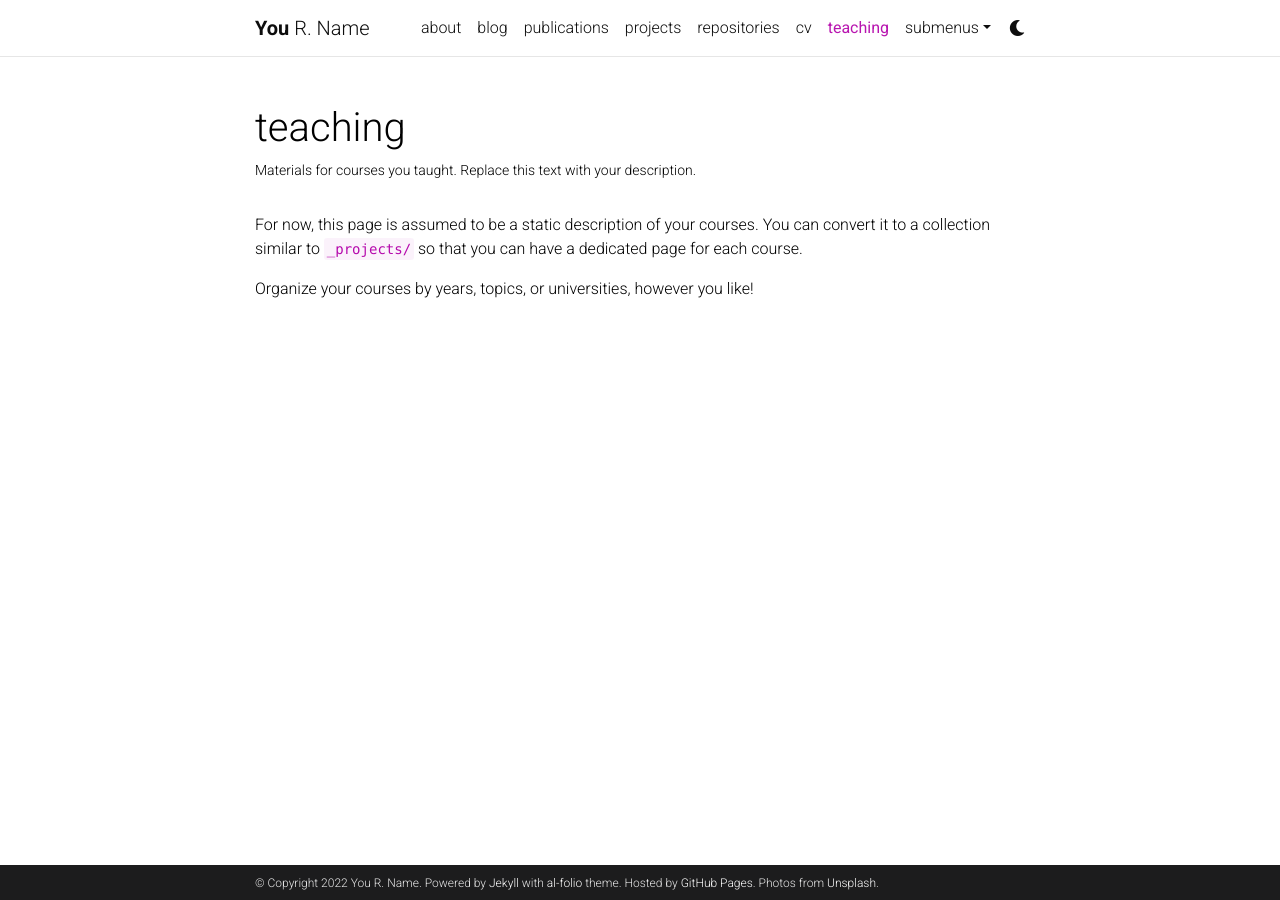
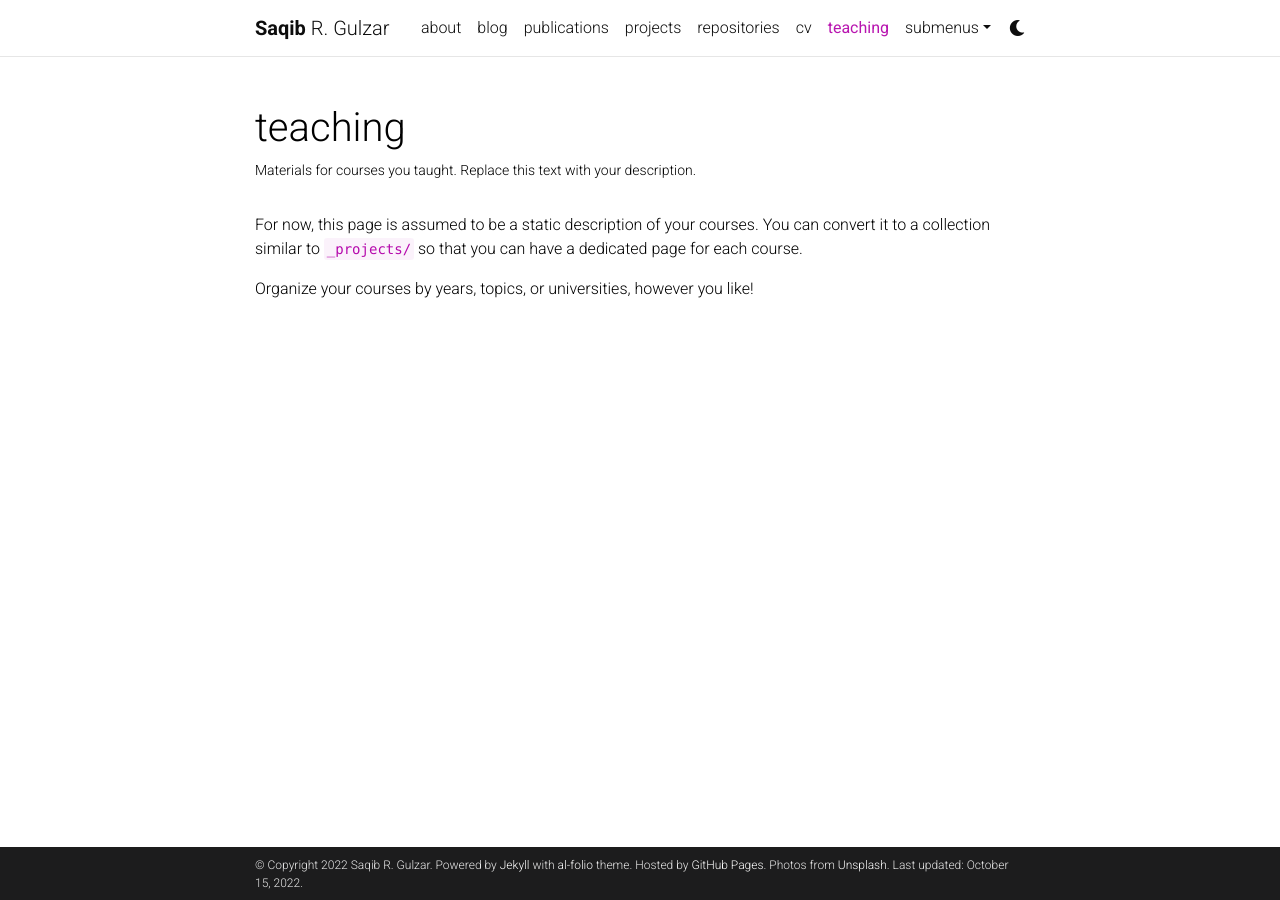
Before and after one commit to saqibgulzar/wayfarer.github.io, a Jekyll site: the page built from _pages/teaching.md, in a window 1280 px wide. Built offline with Jekyll 4.4.1, drawn with Linux system fonts in a browser that asks for light colours; comment, search, counter and statistics services are not loaded; a style sheet for code colours, icons or effects is not loaded.

Commit message:
Update _config.yml
Updated URL and name

```diff
--- a/_config.yml
+++ b/_config.yml
@@ -3,9 +3,9 @@
 # -----------------------------------------------------------------------------
 
 title: blank # the website title (if blank, full name will be used instead)
-first_name: You
+first_name: Saqib
 middle_name: R.
-last_name: Name
+last_name: Gulzar
 email: you@example.com
 description: > # the ">" symbol means to ignore newlines until "footer_text:"
   A simple, whitespace theme for academics. Based on [*folio](https://github.com/bogoli/-folio) design.
@@ -18,9 +18,9 @@
 lang: en # the language of your site (for example: en, fr, cn, ru, etc.)
 icon: ⚛️  # the emoji used as the favicon (alternatively, provide image name in /assets/img/)
 
-url: https://alshedivat.github.io # the base hostname & protocol for your site
-baseurl: /al-folio # the subpath of your site, e.g. /blog/
-last_updated: false # set to true if you want to display last updated in the footer
+url: https://wayfarer.github.io # the base hostname & protocol for your site
+baseurl:  # the subpath of your site, e.g. /blog/
+last_updated: true # set to true if you want to display last updated in the footer
 impressum_path:  # set to path to include impressum link in the footer, use the same path as permalink in a page, helps to conform with EU GDPR
 
 # -----------------------------------------------------------------------------
```
